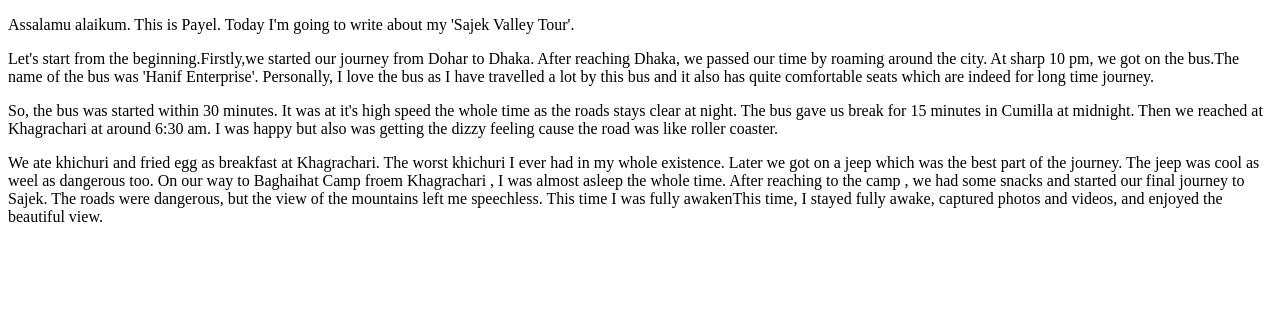
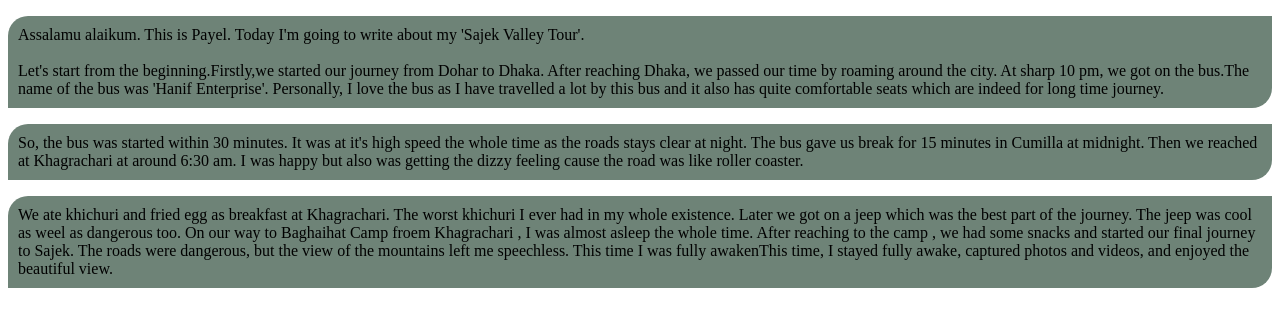
Before and after one commit to sabequnpayel/first-github-project, a plain HTML site: page index.html in a window 1280 px wide. Drawn offline with Linux system fonts and the light colour scheme.

Commit message:
added css

```diff
--- a/index.html
+++ b/index.html
@@ -4,11 +4,12 @@
     <meta charset="UTF-8">
     <meta name="viewport" content="width=device-width, initial-scale=1.0">
     <title>Sajek Tour</title>
+    <link rel="stylesheet" href="style.css">
 </head>
 <body>
 
-    <p id="title">Assalamu alaikum. This is Payel. Today I'm going to write about my <span> 'Sajek Valley Tour'.</span> </p>
-<div><p class="para">Let's start from the beginning.Firstly,we started our journey from Dohar to Dhaka. After reaching Dhaka, we passed our time by roaming around the city. At sharp 10 pm, we got on the bus.The name of the bus was 'Hanif Enterprise'. Personally, I love the bus as I have travelled a lot by this bus and it also has quite comfortable seats which are indeed for long time journey.</p></div>
+
+<div><p class="para">Assalamu alaikum. This is Payel. Today I'm going to write about my <span> 'Sajek Valley Tour'.</span> <br> <br>Let's start from the beginning.Firstly,we started our journey from Dohar to Dhaka. After reaching Dhaka, we passed our time by roaming around the city. At sharp 10 pm, we got on the bus.The name of the bus was 'Hanif Enterprise'. Personally, I love the bus as I have travelled a lot by this bus and it also has quite comfortable seats which are indeed for long time journey.</p></div>
 
 <div><p class="para">So, the bus was started within 30 minutes. It was at it's high speed the whole time as the roads stays clear at night. The bus gave us break for 15 minutes in Cumilla at midnight. Then we reached at Khagrachari at around 6:30 am. I was happy but also was getting the dizzy feeling cause the road was like roller coaster.</p></div>
 
--- /dev/null
+++ b/style.css
@@ -0,0 +1,11 @@
+.para{
+    background-color: rgb(110, 131, 119);
+    border-radius: 20px 0px;
+    padding: 10px;
+
+
+}
+
+#title{
+
+}
```
